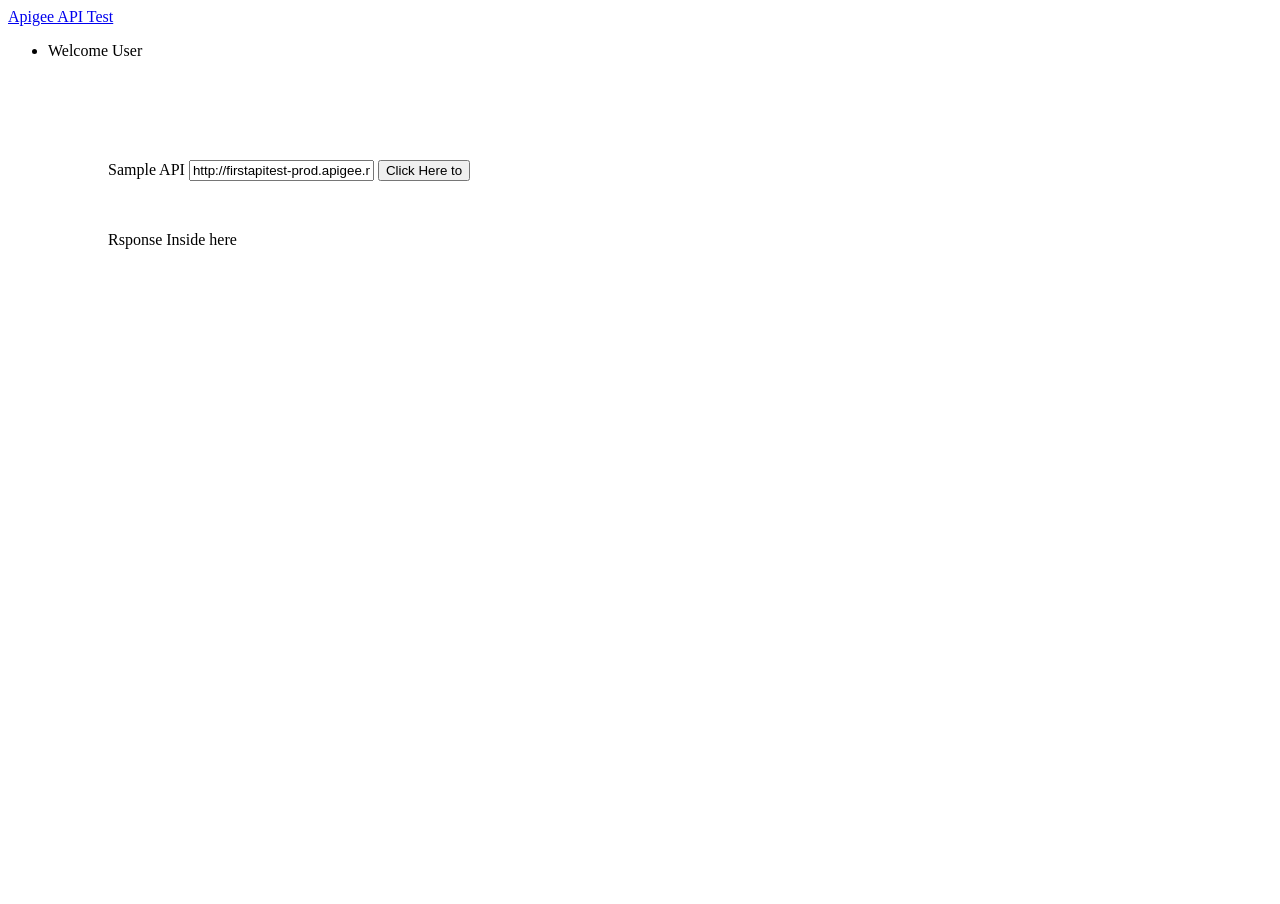
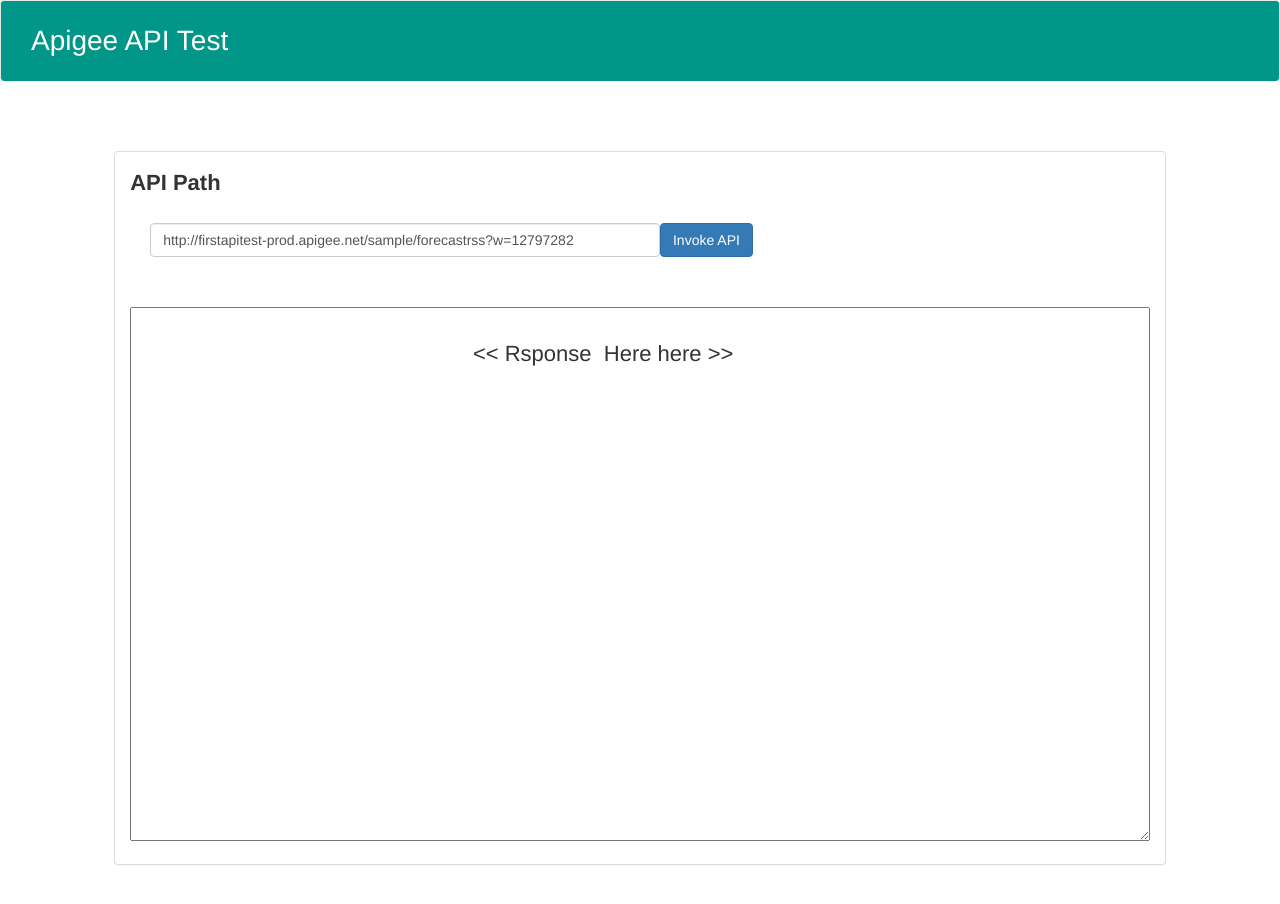
Before and after one commit to santhoshworks/apigeeTest, a plain HTML site: page index.html in a window 1280 px wide. Before the commit the page ends 800 px from the top, so only its background shows below. Drawn offline with nearby package versions, Linux system fonts and the light colour scheme.

Commit message:
with styles and bug Fixes

```diff
--- a/index.html
+++ b/index.html
@@ -1,19 +1,19 @@
 <!doctype html>
 <html>
 <head>
-   <link href="https://maxcdn.bootstrapcdn.com/bootstrap/3.3.6/css/bootstrap.min.css" type="text/css" />
-   <script href="https://maxcdn.bootstrapcdn.com/bootstrap/3.3.6/js/bootstrap.min.js" type="text/javascript"></script>
-   <script href="https://code.jquery.com/jquery-1.12.1.min.js" type="text/javascript"></script>
+   <link rel="stylesheet" href="https://maxcdn.bootstrapcdn.com/bootstrap/3.3.6/css/bootstrap.min.css" type="text/css" />
+   <script src="https://maxcdn.bootstrapcdn.com/bootstrap/3.3.6/js/bootstrap.min.js" type="text/javascript"></script>
+   <script src="https://code.jquery.com/jquery-1.12.1.min.js" type="text/javascript"></script>
    <script>
-      $(document).ready(function(){
           function invokeAPI(){
               var url=$("#api").val();
               $.ajax({
                 method:"GET",
                 url:url,
+                dataType:"text",
                 success:function(data){
                    alert("Success response !!!")
-               $("#response").html(data;
+                   $("#response").val(data);
                 },
                 error:function(data){
                    alert("Error occured while Invoking the API ");
@@ -22,39 +22,61 @@
 
               });
          }
-
-      })
    </script>
 </head>
 <body>
   <div class="row">
+        <div class="col-md-12">
+              <div class="row">
+                <div class="col-md-12">
                       <nav class="navbar navbar-default "
-   		style="margin-bottom: 0px; border-bottom: 0 none;">
+                      style="margin-bottom: 0px; border-bottom: 0 none; padding: 15px;background-color: #009688">
 
                       <div class="navbar-header top-nav">
-   			<a class="navbar-brand" href="home.html" style=""> Apigee API Test</a>
+                        <a class="navbar-brand" href="home.html" style="font-size: 28px;color:#FFF;"> Apigee API Test</a>
                       </div>
-   		<div class="collapse navbar-collapse"
-   			id="bs-example-navbar-collapse-1">
-   			  <ul  class="nav navbar-nav navbar-right">
-   				<li ><a>Welcome User	</li>
-   			</ul>
+
+                    </nav>
             </div>
-   	</nav>
 
-	<div>
+              </div>
+
             <div class="row">
-	 <div style="margin-top:100px;margin-left:100px;">
-	   <label for="api" class="control-label">Sample API <label> <input class="form-control" id="api" name="api"
-	      value="http://firstapitest-prod.apigee.net/v0/weather/forecastrss?w=12797282">
+            <div class="col-md-10 col-md-offset-1" style="font-size: 22px;padding: 20px;margin-top: 50px;">
+                                <div class="panel panel-default">
+                                                  <div class="panel-body">
 
-	   <button onclick="invokeAPI()" class="btn btn-primary">Click Here to </button>
 
-	   <div id="response" style="margin-top:50px;width:100%;height:400px;overflow:scroll;">
 
-	   	 Rsponse Inside here
+                                                <!--  <div class="panel panel-default">
+                                                  <div class="panel-heading">
+                                                        <h3 class="panel-title">Panel title</h3>
+                                                  </div>
+                                                  <div class="panel-body">
+                                                    Panel content
+                                                  </div>
+                                                </div> -->
+                                               <label for="api" class="control-label" > API Path</label>
+                                              <div style="clear: both;"></div>
+                                               <input class="form-control"  style="margin-left:20px; margin-top: 20px; width: 50%;float: left;" id="api" name="api"
+                                                    value="http://firstapitest-prod.apigee.net/sample/forecastrss?w=12797282">
+
+                                                 <button onclick="invokeAPI()"  style="margin-top: 20px;"class="btn btn-primary">Invoke API</button>
+
+                                                 <textarea id="response"  rows="15" style="margin-top:50px;width:100%;height:100%;padding: 30px">
+                                                   << Rsponse  Here here >>
+
+                                                 </textarea>
                                           </div>
                                 </div>
                         </div>
+
+            </div>
+            </div>
+            </div>
+
+
+  <div>
+            </div>
 </body>
 </html
```
Lines whose indentation alone changed are shown as unchanged.
